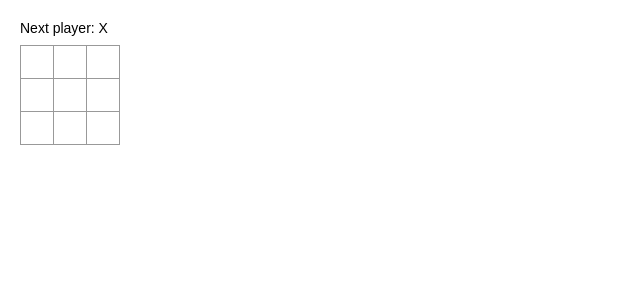
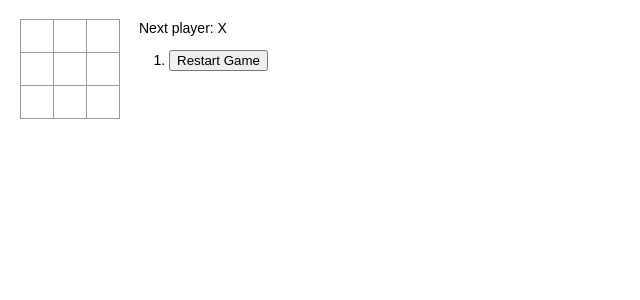
Before and after one commit to PatUgarte/ReactTutorial-TicTacToe, a React (Create React App) app: page / in a window 1280 px wide. Shown: the top 300 px of the page, without its empty margins (0-640 px from the left). Built offline with nearby package versions, Linux system fonts and the light colour scheme.

Commit message:
Incluida funcionalidad de TimeTravel

```diff
--- a/src/index.jsx
+++ b/src/index.jsx
@@ -15,46 +15,18 @@
 
 class Board extends React.Component {
 
-    constructor(props) {
-        super(props);
-        this.state = {
-            squares: Array(9).fill(null),
-            xIsNext: true,
-        };
-    }
-
-    handleClick(i) {
-        const squares = [...this.state.squares];
-
-        if (calculateWinner(squares) || squares[i]) return;
-
-        squares[i] =
-            this.state.xIsNext
-                ? "X"
-                : "O";
-        let xIsNext = !this.state.xIsNext;
-        this.setState({ squares, xIsNext });
-    }
-
     renderSquare(i) {
         return (
             <Square
-                value={this.state.squares[i]}
-                onClick={() => this.handleClick(i)}
+                value={this.props.squares[i]}
+                onClick={() => this.props.onClick(i)}
             />
         );
     }
 
     render() {
-        const winner = calculateWinner(this.state.squares);
-        const status =
-            winner
-                ? `WINNER: ${winner}`
-                : `Next player: ${this.state.xIsNext ? 'X' : 'O'}`;
-
         return (
             <div>
-                <div className="status">{status}</div>
                 <div className="board-row">
                     {this.renderSquare(0)}
                     {this.renderSquare(1)}
@@ -78,15 +50,80 @@
 
 class Game extends React.Component {
 
+    constructor(props) {
+        super(props);
+        this.state = {
+            history: [
+                {
+                    squares: Array(9).fill(null),
+                }
+            ],
+            stepNumber: 0,
+            xIsNext: true,
+        }
+    }
+
+    handleClick(i) {
+        const step = this.state.stepNumber;
+        const history = this.state.history.slice(0, step + 1);
+        const xIsNext = this.state.xIsNext;
+        const current = history[history.length - 1];
+        const squares = [...current.squares];
+
+        if (calculateWinner(squares) || squares[i]) return;
+
+        squares[i] = xIsNext ? "X" : "O";
+        this.setState(
+            {
+                history: [...history, { squares }],
+                stepNumber: history.length,
+                xIsNext: !xIsNext,
+            }
+        );
+    }
+
+    jumpTo(stepNumber) {
+        this.setState(
+            {
+                stepNumber,
+                xIsNext: (stepNumber % 2) === 0,
+            }
+        );
+    }
+
     render() {
+        const history = this.state.history;
+        const current = history[this.state.stepNumber];
+        const winner = calculateWinner(current.squares);
+        const moves = history.map((step, move) => {
+            const desc =
+                move
+                    ? `Go to move #${move}`
+                    : `Restart Game`;
+            return (
+                <li key={move}>
+                    <button onClick={() => this.jumpTo(move)}>
+                        {desc}
+                    </button>
+                </li>
+            );
+        });
+        const status =
+            winner
+                ? `WINNER: ${winner}`
+                : `Next player: ${this.state.xIsNext ? 'X' : 'O'}`;
+
         return (
             <div className="game">
                 <div className="game-board">
-                    <Board />
+                    <Board
+                        squares={current.squares}
+                        onClick={(i) => this.handleClick(i)}
+                    />
                 </div>
                 <div className="game-info">
-                    <div>{/* status */}</div>
-                    <ol>{/* TODO */}</ol>
+                    <div>{status}</div>
+                    <ol>{moves}</ol>
                 </div>
             </div>
         );
```
